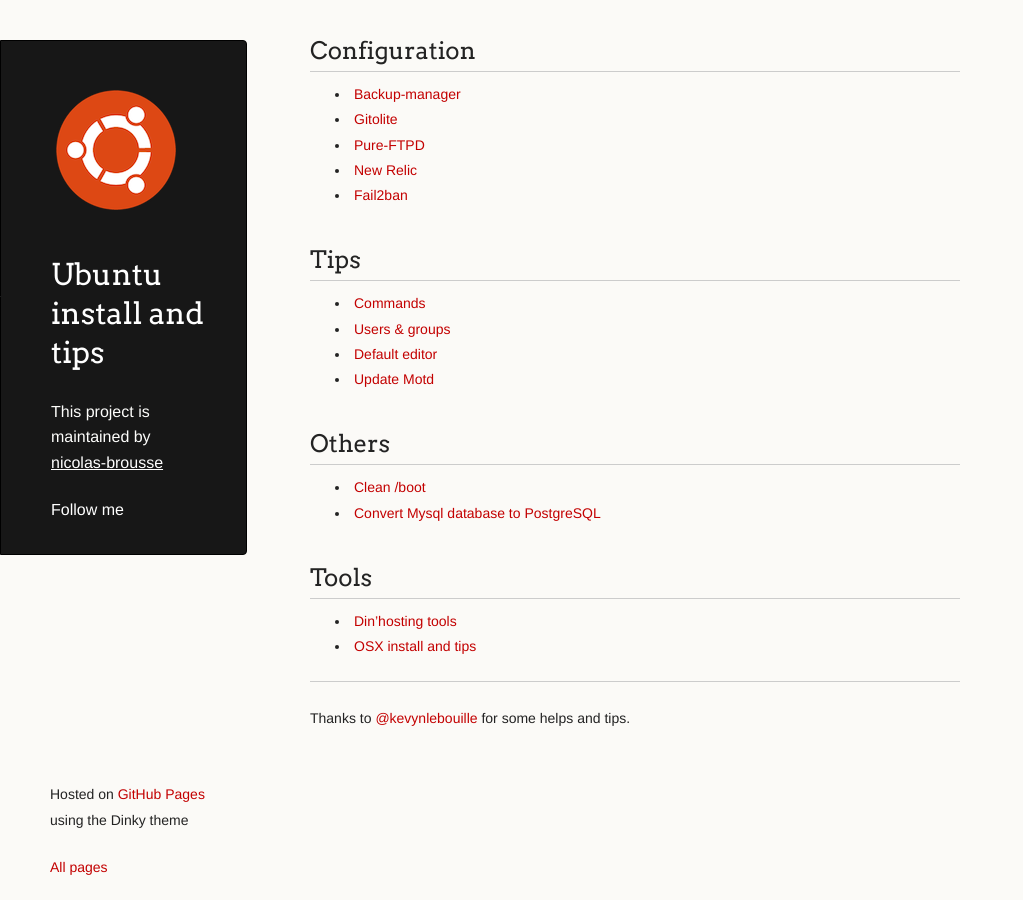
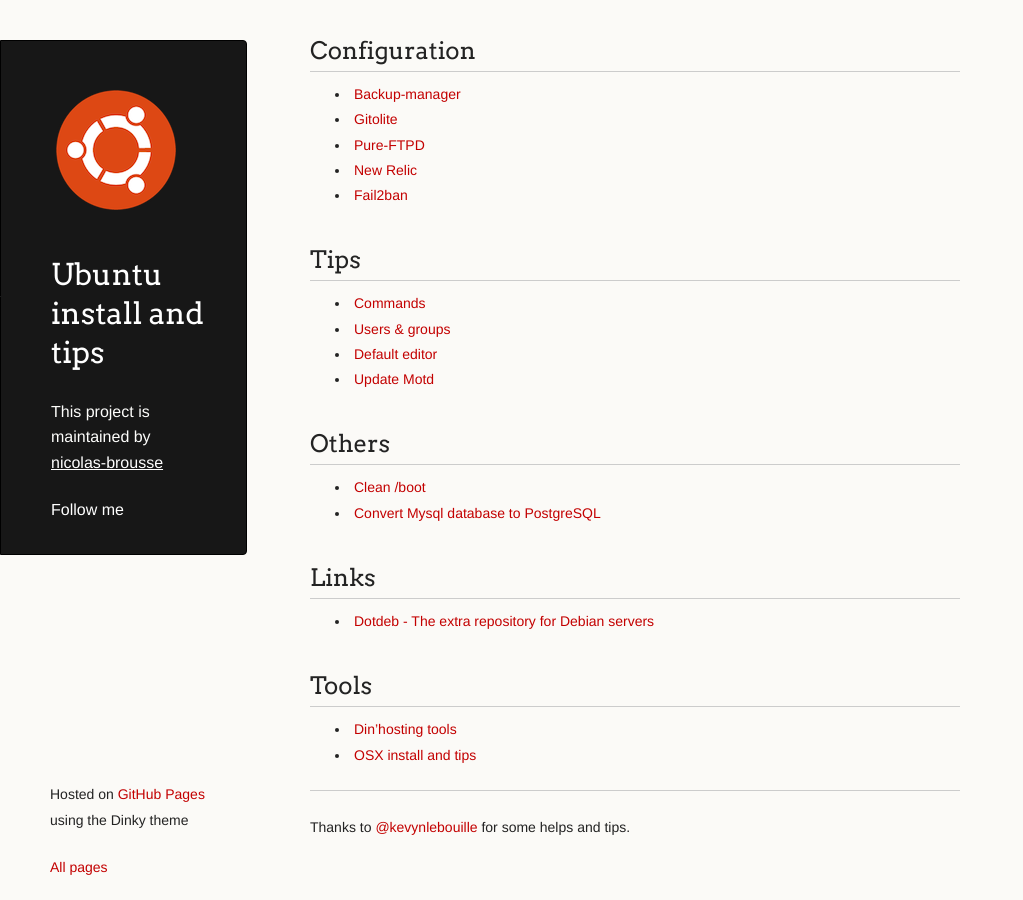
Before and after one commit to nicolas-brousse/ubuntu-install-and-tips, a Jekyll site: the page built from index.md, in a window 1280 px wide and 900 px high, scrolled down 615 px. Shown: the whole window, without its empty margins (0-1023 px from the left). Built offline with Jekyll 4.4.1, drawn with Linux system fonts in a browser that asks for light colours; Markdown is read by kramdown in place of the engine named in the settings; comment, search, counter and statistics services are not loaded.

Commit message:
Update index.md

```diff
--- a/index.md
+++ b/index.md
@@ -45,6 +45,12 @@
 - [Clean /boot]({{ site.baseurl }}/pages/others/kernel_cleanup)
 - [Convert Mysql database to PostgreSQL]({{ site.baseurl }}/pages/others/mysql-to-postgresql)
 
+
+## Links
+
+- [Dotdeb - The extra repository for Debian servers](http://www.dotdeb.org/)
+
+
 ## Tools
 
 - [Din'hosting tools](http://outils.dinhosting.fr)
```
